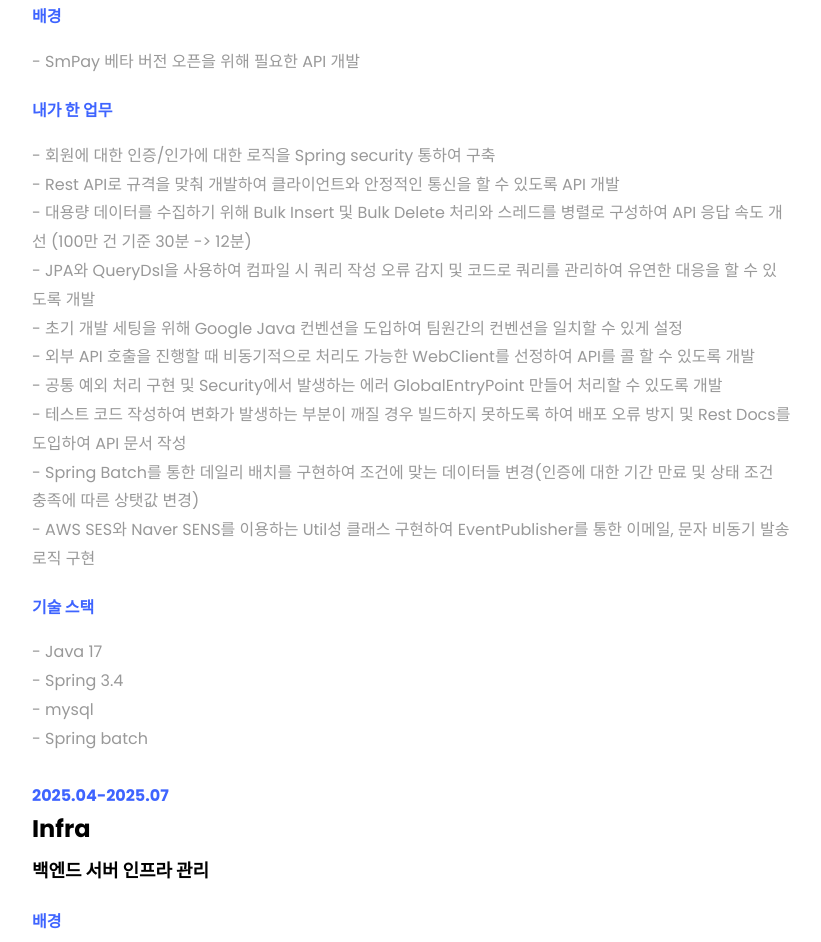
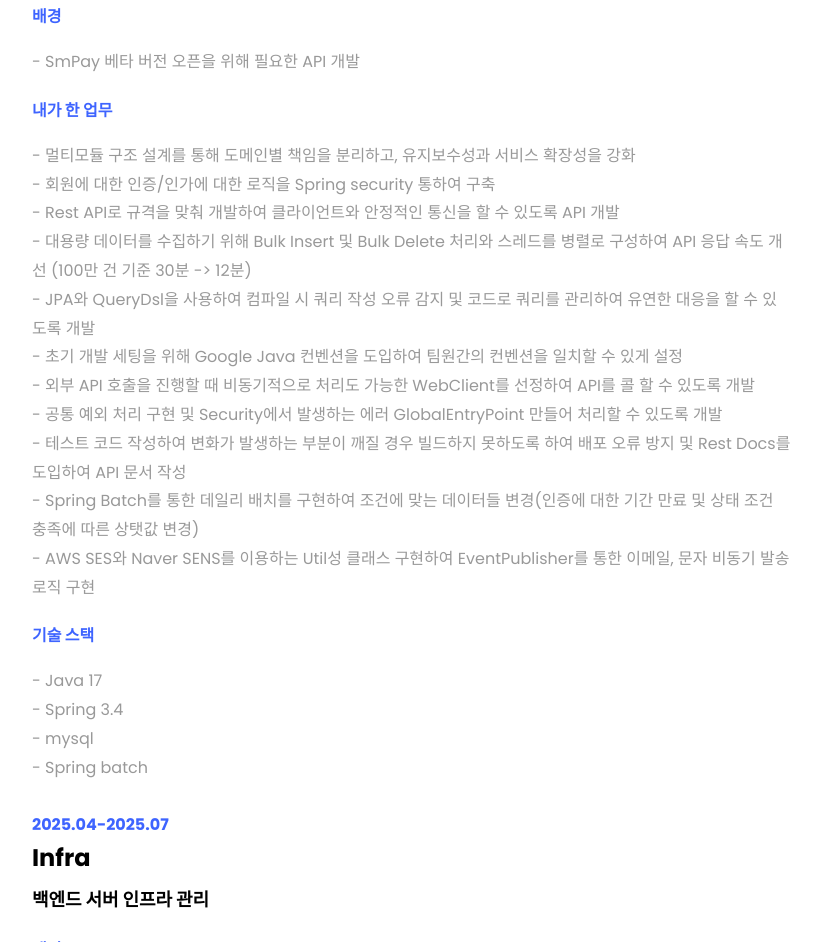
Before and after one commit to Parkgeonmoo/Parkgeonmoo.github.io, a plain HTML site: page index.html in a window 1280 px wide. Shown: the part 2470-3412 px from the top of the page, without its empty margins (404-1225 px from the left). Drawn offline with Linux system fonts and the light colour scheme; files whose address does not match are found by name.

Commit message:
modify : 이력서 수정

```diff
--- a/index.html
+++ b/index.html
@@ -287,6 +287,7 @@
 								<p style="margin-top:0px; margin-bottom:0px;">- SmPay 베타 버전 오픈을 위해 필요한 API 개발</p>
 
 								<p style="color:#3e64ff; margin-top:20px; font-weight:bold;">내가 한 업무</p>
+								<p style="margin-top:0px; margin-bottom:0px;">- 멀티모듈 구조 설계를 통해 도메인별 책임을 분리하고, 유지보수성과 서비스 확장성을 강화</p>
 								<p style="margin-top:0px; margin-bottom:0px;">- 회원에 대한 인증/인가에 대한 로직을 Spring security 통하여 구축</p>
 								<p style="margin-top:0px; margin-bottom:0px;">- Rest API로 규격을 맞춰 개발하여 클라이언트와 안정적인 통신을 할 수 있도록 API 개발</p>
 								<p style="margin-top:0px; margin-bottom:0px;">- 대용량 데이터를 수집하기 위해 Bulk Insert 및 Bulk Delete 처리와 스레드를 병렬로 구성하여 API 응답 속도 개선 (100만 건 기준 30분 -> 12분)</p>
```
